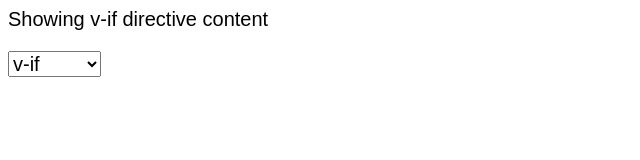
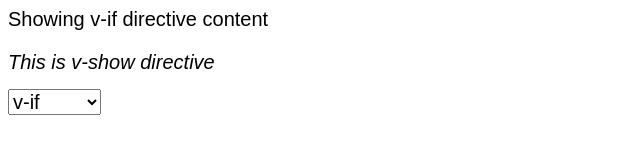
Before and after one commit to BarneyMayerson/vue-basics, a plain HTML site: page index.html in a window 1280 px wide. Shown: the whole page, without its empty margins (0-640 px from the left). Drawn offline with nearby package versions, Linux system fonts and the light colour scheme.

Commit message:
02-021 The v-show Directive

```diff
--- a/index.html
+++ b/index.html
@@ -15,6 +15,8 @@
     </template>
     <p v-else>Showing v-else directive content</p>
 
+    <i v-show="mode == 1">This is v-show directive</i>
+
     <select v-model="mode">
       <option value="1">v-if</option>
       <option value="2">v-else-if</option>
```
